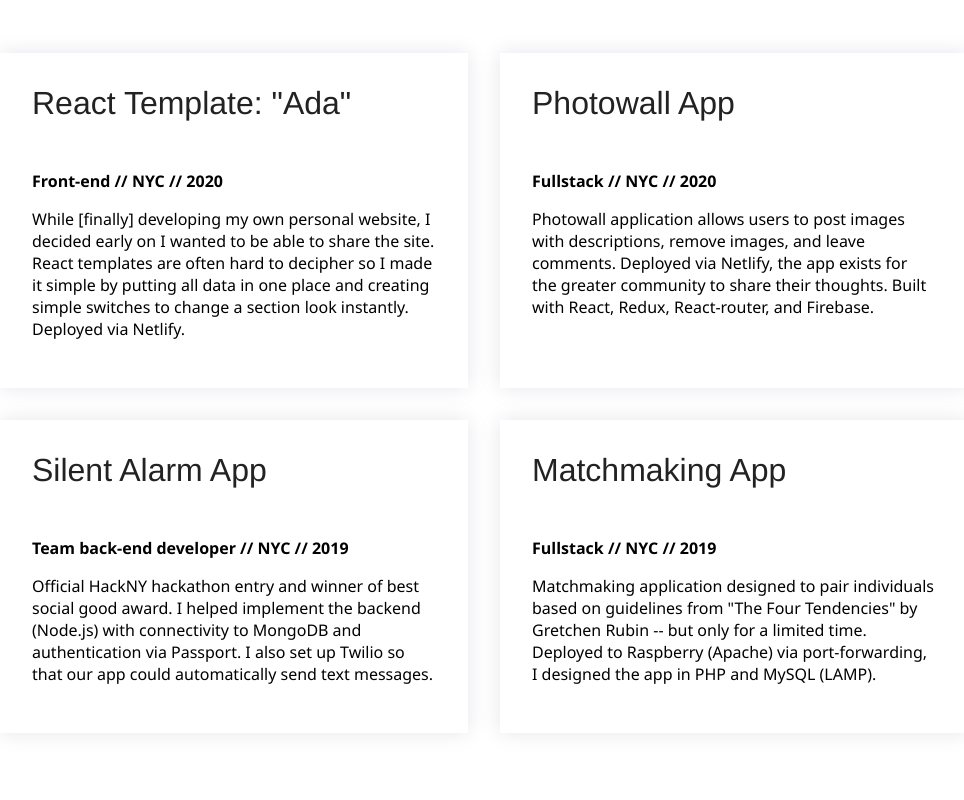
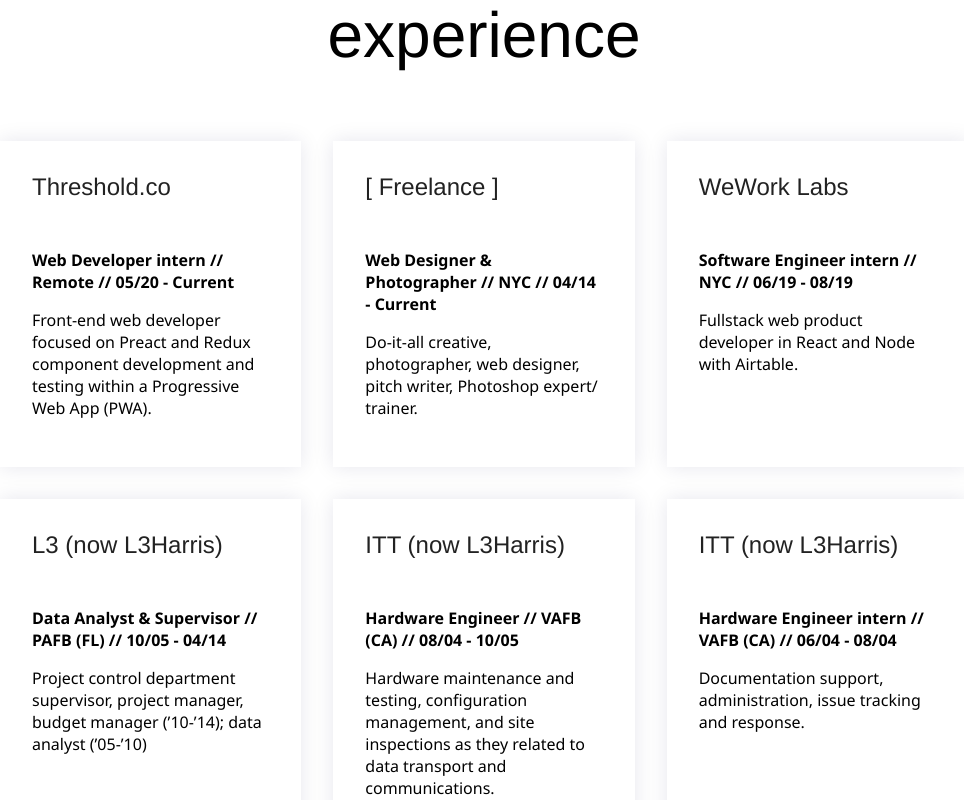
Before and after one commit to LawrenceCastillo/ada-theme-react-template, a React (Create React App) app: page / in a window 1280 px wide. Shown: the part 2220-3020 px from the top of the page, without its empty margins (156-1120 px from the left). Built offline with nearby package versions, Linux system fonts and the light colour scheme.

Commit message:
adds 3x tile format

```diff
--- a/src/App.js
+++ b/src/App.js
@@ -5,6 +5,7 @@
 import SocialBar from './Components/Social/SocialBar'
 import Contact from './Components/Contact/Contact'
 import Wall from './Components/Wall/Wall'
+import Wall3 from './Components/Wall3/Wall3'
 import Footer from './Components/Footer'
 
 const personal = user[0]
@@ -20,8 +21,8 @@
         <Header personal={personal} />
         <SocialBar icons={personal.social}/>
         <Contact personal={personal} />
-        <Wall section={'experience'} groups={experience} />
         <Wall section={'projects'} groups={projects} />
+        <Wall3 section={'experience'} groups={experience} />
         <Wall section={'education'} groups={education} />
         <Footer />
       </div>
--- /dev/null
+++ b/src/Components/Wall3/Tile3.js
@@ -0,0 +1,22 @@
+import React from 'react'
+import Fade from 'react-reveal/Fade'
+
+const imageTrue = (group) => {
+  return group.image_url ? <img className='figure3-tile-photo' src={group.image_url} alt={group.name} /> : <h2 className='figure3-tile-h2'>{group.name}</h2>
+}
+const Tile3 = (props) => {
+  const group = props.group
+  return (
+    <Fade bottom>
+      <figure className='figure3'>
+        <a href={group.site_url} target="_blank" rel='noopener noreferrer'> { imageTrue(group) } </a>
+        <figcaption>
+          <h3 className='figure3-tile-h3'>{group.role} {'//'} {group.location} {'//'} {group.timeframe} </h3>
+          <p className='figure3-tile-p'>{group.description}</p>
+        </figcaption>
+      </figure>
+    </Fade>
+  )
+}
+
+export default Tile3;
--- /dev/null
+++ b/src/Components/Wall3/Wall3.js
@@ -0,0 +1,17 @@
+import React from 'react'
+import Tile3 from './Tile3'
+
+const Wall3 = (props) => {
+  const section = props.section
+  const groups = props.groups
+  return (
+    <div className={section}>
+      <h2 className='section-title'> {section} </h2>
+      <div className='figure3-grid'>
+        {groups.map((group, index) => <Tile3 key = {index} group={group}></Tile3>)}
+      </div>
+    </div>
+  )
+}
+
+export default Wall3;
--- a/src/index.css
+++ b/src/index.css
@@ -154,6 +154,44 @@
 }
 /* End Wall + Tile */
 
+/* Wall3 + Tile3 */
+.figure3-grid {
+  max-width: 1000px;
+  margin: 0 auto;
+  display: flex;
+  flex-wrap: wrap;
+}
+.figure3 {
+  flex-basis: calc(25% - 4rem);
+  margin: 1rem;
+  box-shadow: 0px 0px 20px rgba(0, 0, 80, .1);
+  background-color: rgba(255, 255, 255, .6);
+  padding: 2rem;
+  flex-grow: 1;
+}
+.figure3-tile-photo {
+  width: 100%;
+  margin: -2rem 0rem 0rem -2rem;
+  padding: 2rem;
+}
+.figure3-tile-h2 {
+  font-family: 'Helvetica Neue';
+  color: #222;
+  font-size: 24px;
+  font-weight: 400;
+  margin: -2rem 0rem 0rem -2rem;
+  padding: 2rem;
+}
+.figure3-tile-h3 {
+  font-family: 'Segoe UI';
+  font-size: 16px;
+}
+.figure3-tile-p {
+  font-family: 'Segoe UI';
+  font-size: 16px;
+}
+/* End Wall3 + Tile3 */
+
 /* Footer */
 .footer {
   margin: 4em 0 2.5em 0;
--- a/src/info.js
+++ b/src/info.js
@@ -40,23 +40,23 @@
       [
         {
           id: 1,
-          name: 'Threshold',
+          name: 'Threshold.co',
           image_url: '',
           site_url: 'https://www.threshold.co/site/about-us',
           location: 'Remote',
           timeframe: '05/20 - Current',
           role: 'Web Developer intern',
-          description: 'Front-end web developer focused on Preact and Redux component implementation',
+          description: 'Front-end web developer focused on Preact and Redux component development and testing within a Progressive Web App (PWA).',
         },
         {
           id: 2,
-          name: 'Freelance',
+          name: '[ Freelance ]',
           image_url: '',
           site_url: 'http://lawrence-gabriel.com/',
           location: 'NYC',
           timeframe: '04/14 - Current',
           role: 'Web Designer & Photographer',
-          description: 'Do-it-all creative, photographer, web designer, pitch writer, Photoshop expert/ trainer',
+          description: 'Do-it-all creative, photographer, web designer, pitch writer, Photoshop expert/ trainer.',
         },
         {
           id: 3,
@@ -66,17 +66,37 @@
           location: 'NYC',
           timeframe: '06/19 - 08/19',
           role: 'Software Engineer intern',
-          description: 'Fullstack web product developer in React and Node with Airtable',
+          description: 'Fullstack web product developer in React and Node with Airtable.',
         },
         {
           id: 4,
-          name: 'L-3 Com',
+          name: 'L3 (now L3Harris)',
           image_url: '',
           site_url: 'https://www.l3t.com/',
           location: 'PAFB (FL)',
           timeframe: '10/05 - 04/14',
           role: 'Data Analyst & Supervisor',
           description: 'Project control department supervisor, project manager, budget manager (’10-’14); data analyst (’05-’10)',
+        },
+        {
+          id: 5,
+          name: 'ITT (now L3Harris)',
+          image_url: '',
+          site_url: 'https://www.l3t.com/',
+          location: 'VAFB (CA)',
+          timeframe: '08/04 - 10/05',
+          role: 'Hardware Engineer',
+          description: 'Hardware maintenance and testing, configuration management, and site inspections as they related to data transport and communications.',
+        },
+        {
+          id: 6,
+          name: 'ITT (now L3Harris)',
+          image_url: '',
+          site_url: 'https://www.l3t.com/',
+          location: 'VAFB (CA)',
+          timeframe: '06/04 - 08/04',
+          role: 'Hardware Engineer intern',
+          description: 'Documentation support, administration, issue tracking and response.',
         },
       ],
     },
```
Also changed, not shown: 1 other file (tests, documents, lock files or other folders).
